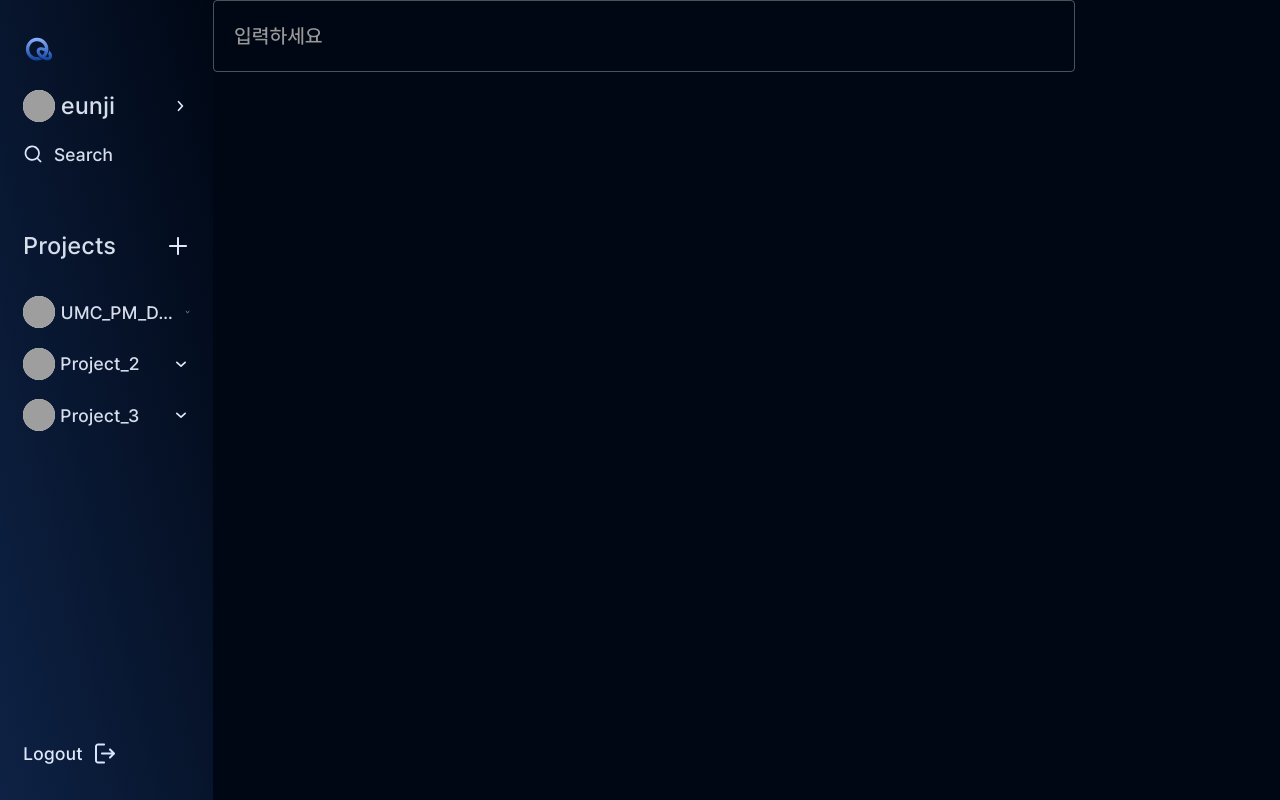
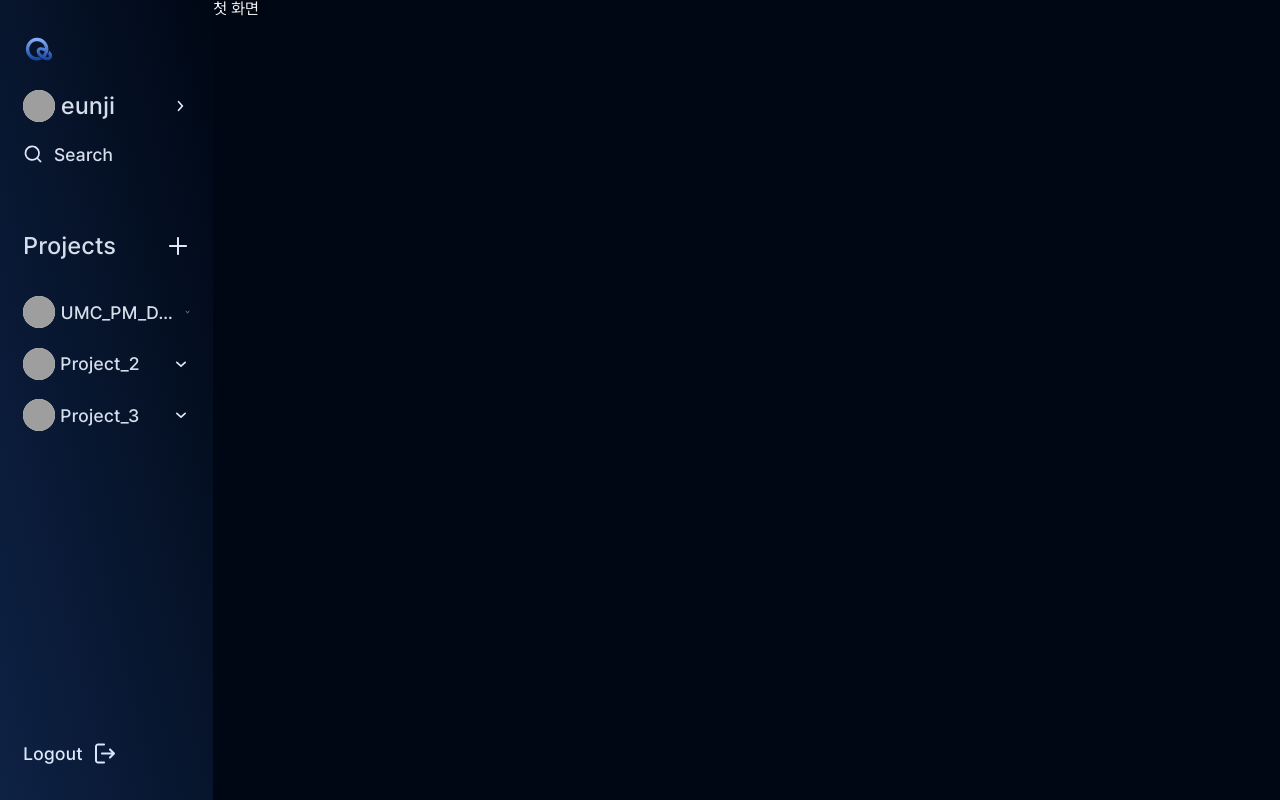
Before and after one commit to QASTUDIODEV/WEB_QASTUDIO, a React (Vite) app: page /project in a window 1280 px wide. Built offline with nearby package versions, Linux system fonts and the light colour scheme; grey boxes are pictures that could not be loaded.

Commit message:
feat: 프로젝트 첫 화면 변경 #24

```diff
--- /dev/null
+++ b/src/pages/addProject/addProject.style.ts
@@ -0,0 +1,5 @@
+import styled from 'styled-components';
+
+const Container = styled.div``;
+
+export { Container };
--- /dev/null
+++ b/src/pages/addProject/addProject.tsx
@@ -0,0 +1,5 @@
+import * as S from '@/pages/addProject/addProject.style';
+
+export default function AddProjectPage() {
+  return <S.Container>첫 화면</S.Container>;
+}
--- a/src/routes/index.tsx
+++ b/src/routes/index.tsx
@@ -2,6 +2,7 @@ import { createBrowserRouter } from 'react-router-dom';
 
 import AuthLayout from '@/layouts/auth/auth.tsx';
 import MainLayout from '@/layouts/main/mainLayout';
+import AddProjectPage from '@/pages/addProject/addProject';
 import BasicOAuthHandler from '@/pages/auth/basicOAuth';
 import GithubOAuthHandler from '@/pages/auth/githubOAuth';
 import GoogleOAuthHandler from '@/pages/auth/googleOAuth';
@@ -58,7 +59,7 @@ export const router = createBrowserRouter([
     path: '/project',
     element: <MainLayout />,
     children: [
-      { index: true, element: <DashboardPage /> },
+      { index: true, element: <AddProjectPage /> },
       {
         path: 'dashboard/:projectId',
         element: <DashboardPage />,
```
